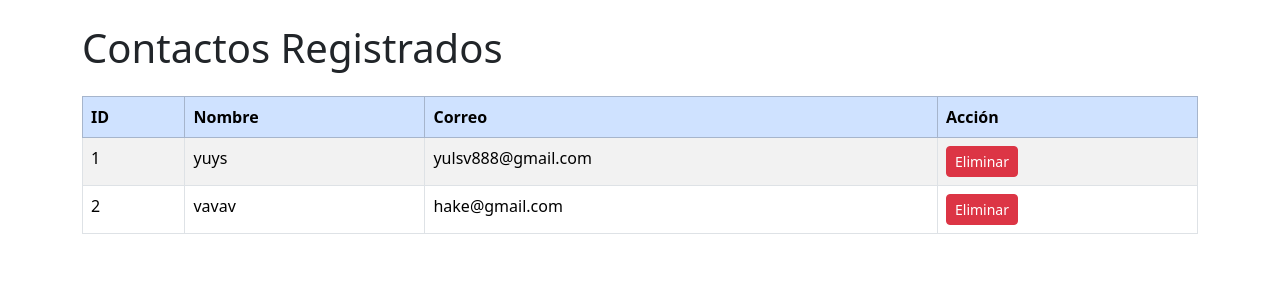
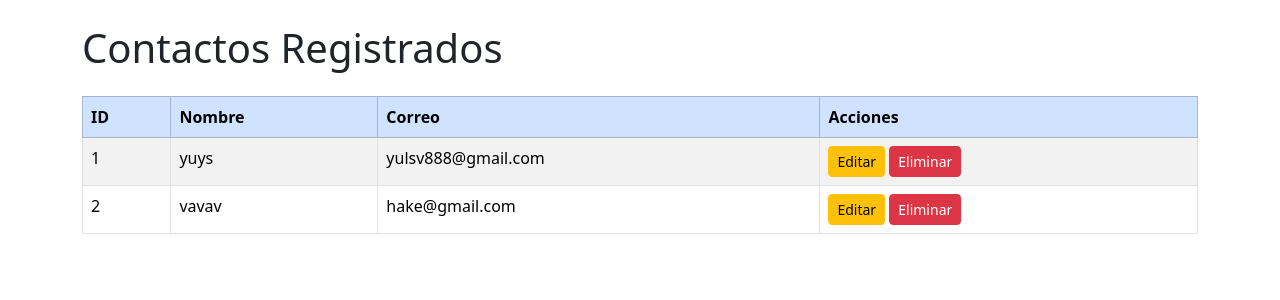
Before and after one commit to yulsv888-collab/Yulsv--1, a Flask app: page /contactos in a window 1280 px wide. Shown: the part 56-356 px from the top of the page. Run offline with Flask 3, Linux system fonts and the light colour scheme; data comes from the database, SQL or seed files in the repository; both versions use the stored data as it was after the commit; some libraries are stand-ins or nearby versions.

Commit message:
Agrega edición de contactos

```diff
--- a/app.py
+++ b/app.py
@@ -77,6 +77,34 @@ def contactos():
         "contactos.html",
         contactos=lista_contactos
     )
+@app.route("/editar/<int:id>", methods=["GET", "POST"])
+def editar(id):
+
+    contacto = Contacto.query.get_or_404(id)
+
+    form = ContactoForm()
+
+    if form.validate_on_submit():
+
+        contacto.nombre = form.nombre.data
+        contacto.correo = form.correo.data
+
+        db.session.commit()
+
+        flash(
+            "Contacto actualizado correctamente",
+            "success"
+        )
+
+        return redirect(url_for("contactos"))
+
+    form.nombre.data = contacto.nombre
+    form.correo.data = contacto.correo
+
+    return render_template(
+        "editar_contacto.html",
+        form=form
+    )
 @app.route("/eliminar/<int:id>")
 def eliminar(id):
 
--- a/templates/contactos.html
+++ b/templates/contactos.html
@@ -15,7 +15,7 @@ Contactos Registrados
             <th>ID</th>
             <th>Nombre</th>
             <th>Correo</th>
-            <th>Acción</th>
+            <th>Acciones</th>
 
         </tr>
     </thead>
@@ -26,9 +26,14 @@ Contactos Registrados
             <td>{{ contacto.id }}</td>
             <td>{{ contacto.nombre }}</td>
             <td>{{ contacto.correo }}</td>
-            <td>
-                <a href="{{ url_for('eliminar', id=contacto.id) }}"
-                   class="btn btn-danger btn-sm">
+           <td>
+    <a href="{{ url_for('editar', id=contacto.id) }}"
+       class="btn btn-warning btn-sm">
+       Editar
+    </a>
+
+    <a href="{{ url_for('eliminar', id=contacto.id) }}"
+       class="btn btn-danger btn-sm">
        Eliminar
     </a>
 </td>
```
Also changed, not shown: templates/editar_contacto.html (added, +17 -0 lines), instance/proyecto.db.
